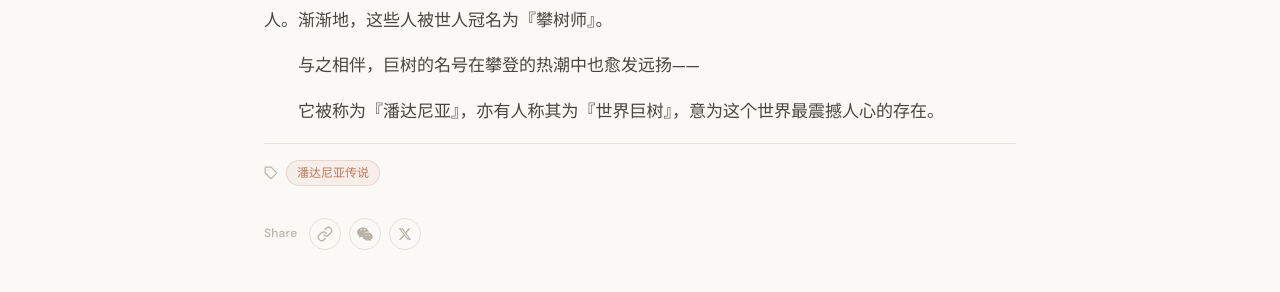
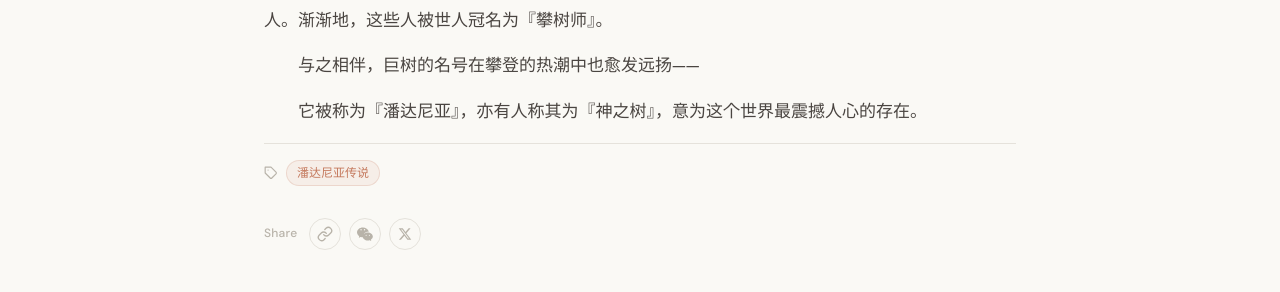
Before and after one commit to yihenc/yihenc.github.io, a Jekyll site: the page built from _posts/2026-02-11-序章.md, in a window 1280 px wide. Shown: the part 941-1233 px from the top of the page. Built offline with Jekyll 4.4.1, drawn with Linux system fonts in a browser that asks for light colours; nearby versions of some CDN libraries.

Commit message:
Update: 序章

```diff
--- a/_posts/2026-02-11-序章.md
+++ b/_posts/2026-02-11-序章.md
@@ -34,4 +34,4 @@ tags: [潘达尼亚传说]
 
 与之相伴，巨树的名号在攀登的热潮中也愈发远扬——
 
-它被称为『潘达尼亚』，亦有人称其为『世界巨树』，意为这个世界最震撼人心的存在。
+它被称为『潘达尼亚』，亦有人称其为『神之树』，意为这个世界最震撼人心的存在。
```
